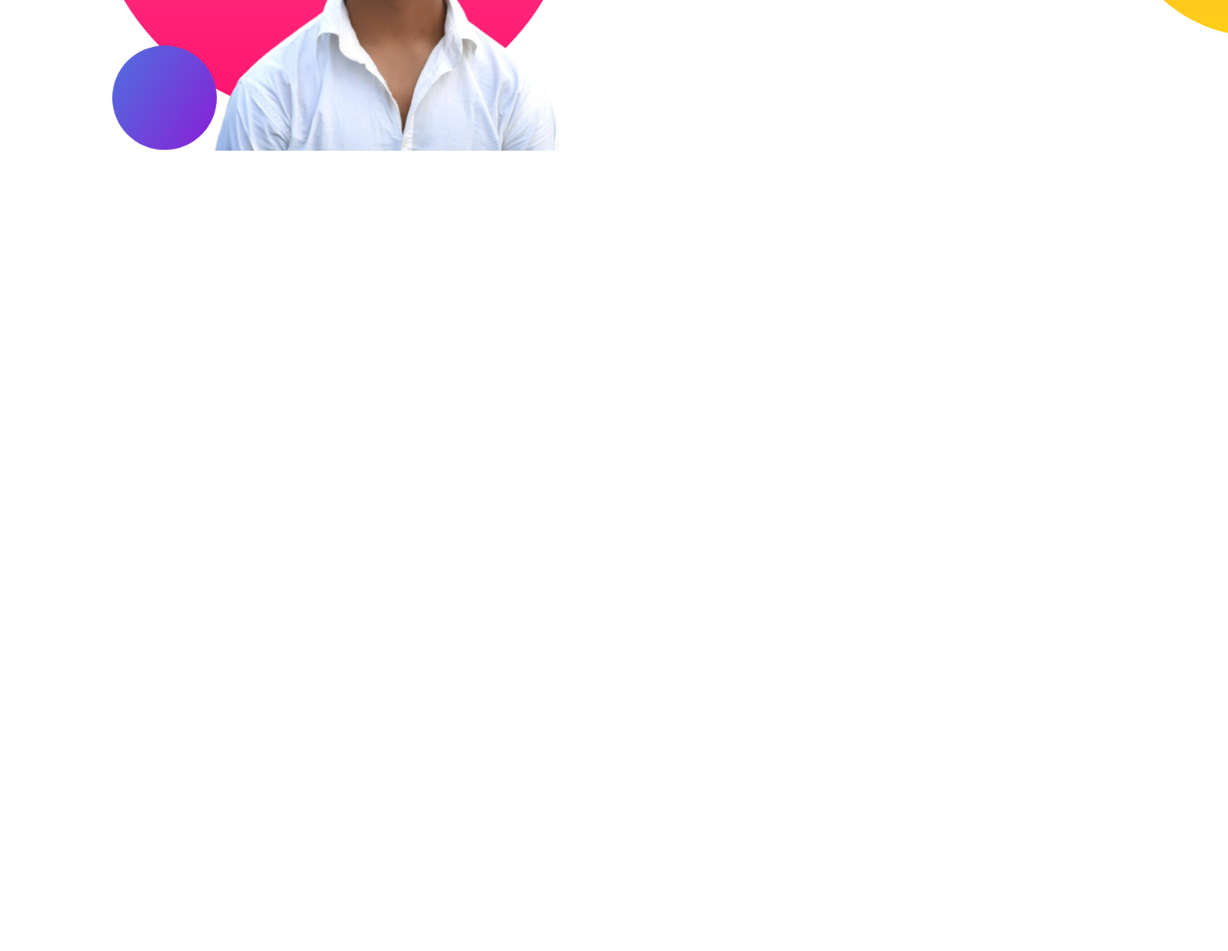
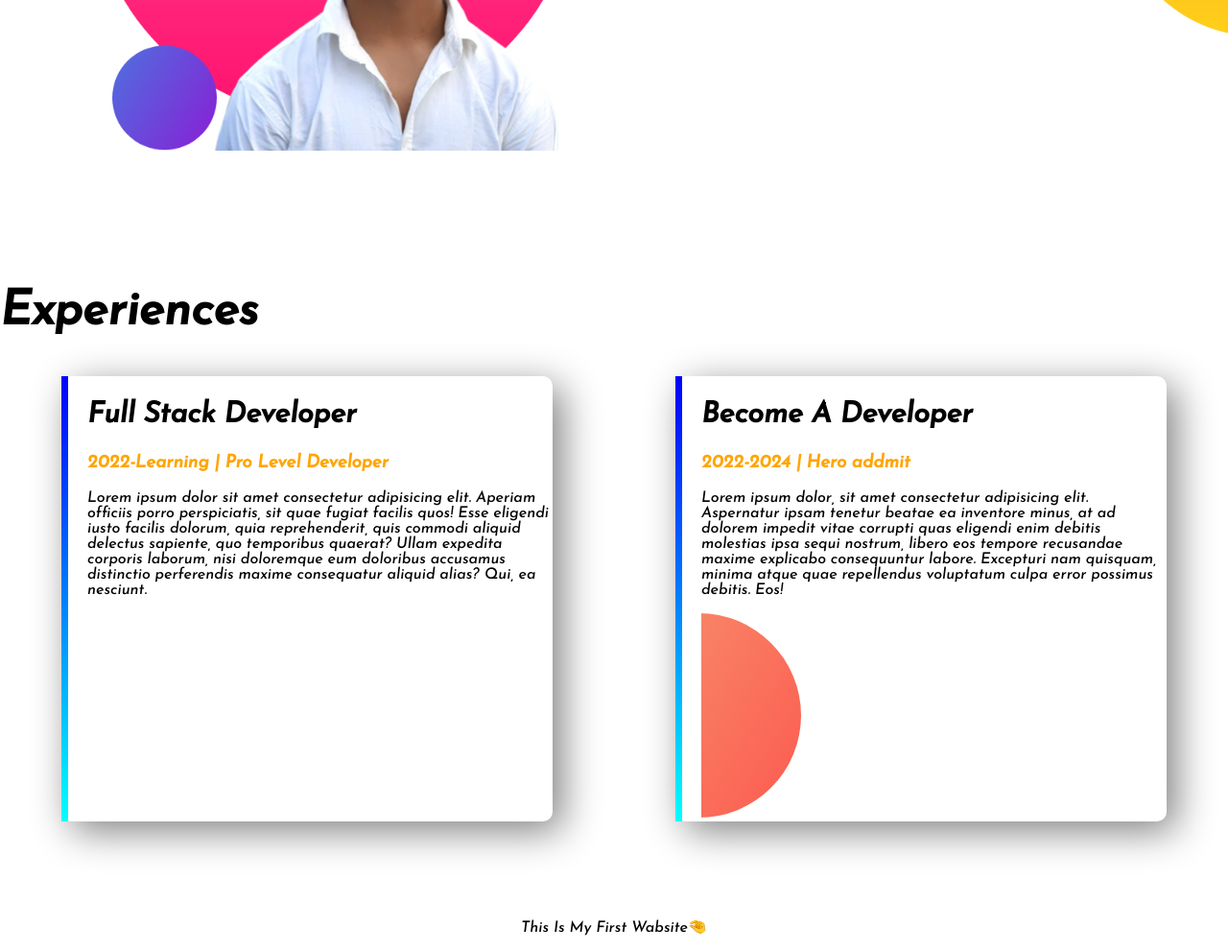
Before and after one commit to arafat356/developer-portfolio, a plain HTML site: page index.html in a window 1280 px wide. Shown: the part 1162-2153 px from the top of the page at 96% size. Before the commit the page ends 1462 px from the top, so only its background shows below. Drawn offline with Linux system fonts and the light colour scheme; a web font is replaced by a local one.

Commit message:
nothing tooo

```diff
--- a/index.html
+++ b/index.html
@@ -14,7 +14,7 @@
     <link rel="stylesheet" href="style.css" />
   </head>
   <body>
-    <section class="top-banner">
+    <section class="top-banner flexible-container">
       <div class="half-width">
         <h1>Welcome To</h1>
         <h1><span class="orange-color">Friend's</span> World</h1>
@@ -38,7 +38,7 @@
       </div>
     </section>
 
-    <section class="friends-none">
+    <section class="friends-none flexible-container">
       <div class="half-width">
         <img src="images/my-bg2.png" alt="" srcset="" />
       </div>
@@ -64,5 +64,38 @@
         >
       </div>
     </section>
+    <section class="experience-area">
+      <h1>Experiences</h1>
+      <div class="flexible-container">
+        <div id="web-dev-experience" class="experience-item">
+          <h2>Full Stack Developer</h2>
+          <h3 class="orange-color">2022-Learning | Pro Level Developer</h3>
+          <p>
+            Lorem ipsum dolor sit amet consectetur adipisicing elit. Aperiam
+            officiis porro perspiciatis, sit quae fugiat facilis quos! Esse
+            eligendi iusto facilis dolorum, quia reprehenderit, quis commodi
+            aliquid delectus sapiente, quo temporibus quaerat? Ullam expedita
+            corporis laborum, nisi doloremque eum doloribus accusamus distinctio
+            perferendis maxime consequatur aliquid alias? Qui, ea nesciunt.
+          </p>
+        </div>
+        <div id="web-dev-experience" class="experience-item">
+          <h2>Become A Developer</h2>
+          <h3 class="orange-color">2022-2024 | Hero addmit</h3>
+          <p>
+            Lorem ipsum dolor, sit amet consectetur adipisicing elit. Aspernatur
+            ipsam tenetur beatae ea inventore minus, at ad dolorem impedit vitae
+            corrupti quas eligendi enim debitis molestias ipsa sequi nostrum,
+            libero eos tempore recusandae maxime explicabo consequuntur labore.
+            Excepturi nam quisquam, minima atque quae repellendus voluptatum
+            culpa error possimus debitis. Eos!
+          </p>
+          <img src="images/exp-bg.png" alt="" srcset="" />
+        </div>
+      </div>
+    </section>
+    <footer>
+      <p>This Is My First Wabsite🤏</p>
+    </footer>
   </body>
 </html>
--- a/style.css
+++ b/style.css
@@ -7,10 +7,13 @@ body {
 h1 {
   font-size: 50px;
 }
+h2 {
+  font-size: 30px;
+}
 .orange-color {
   color: orange;
 }
-section {
+.flexible-container {
   display: flex;
   margin-bottom: 100px;
 }
@@ -38,3 +41,22 @@ section {
   background-repeat: no-repeat;
   background-position: right;
 }
+.half-width {
+  background-image: url(images/exp-bg.pngs);
+}
+.experience-item {
+  width: 40%;
+  margin-left: 5%;
+  margin-right: 5%;
+  padding-left: 20px;
+  border-radius: 10px;
+  box-shadow: 10px 10px 40px gray;
+}
+#web-dev-experience {
+  border-left: 7px solid;
+  border-image: linear-gradient(blue, cyan);
+  border-image-slice: 1;
+}
+footer p {
+  text-align: center;
+}
```
